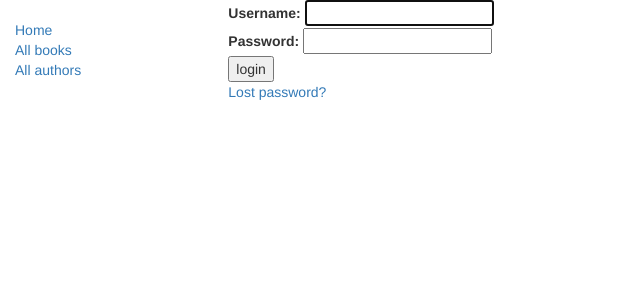
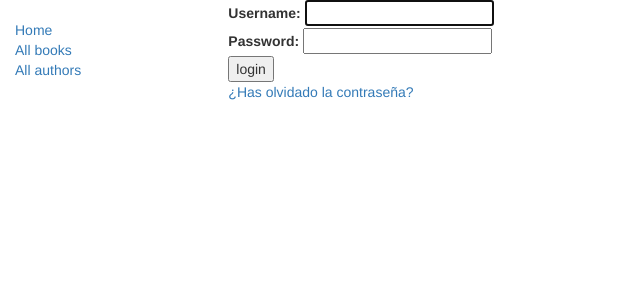
Before and after one commit to mariaSerrabona/biblioteca_local, a Django app: page /catalog/accounts/login/ in a window 1280 px wide. Shown: the top 300 px of the page, without its empty margins (0-640 px from the left). Run offline with Django 3.2, Linux system fonts and the light colour scheme; some libraries are stand-ins or nearby versions.

Commit message:
español

```diff
--- a/locallibrary/templates/registration/login.html
+++ b/locallibrary/templates/registration/login.html
@@ -3,15 +3,14 @@
 {% block content %}
 
 {% if form.errors %}
-<p>Your username and password didn't match. Please try again.</p>
+<p>Parece que algo ha ido mal, tu contraseña y/o usuario no coinciden.</p>
 {% endif %}
 
 {% if next %}
     {% if user.is_authenticated %}
-    <p>Your account doesn't have access to this page. To proceed,
-    please login with an account that has access.</p>
+    <p>Parece que tu cuenta no tiene acceso a entrar. Por favor, conéctese desde una cuenta que tenga permitido el acceso.</p>
     {% else %}
-    <p>Please login to see this page.</p>
+    <p>Por favor, introduzca sus datos para poder abrir la página.</p>
     {% endif %}
 {% endif %}
 
@@ -34,6 +33,6 @@
 </form>
 
 {# Assumes you setup the password_reset view in your URLconf #}
-<p><a href="{% url 'password_reset' %}">Lost password?</a></p>
+<p><a href="{% url 'password_reset' %}">¿Has olvidado la contraseña?</a></p>
 
 {% endblock %}
```
